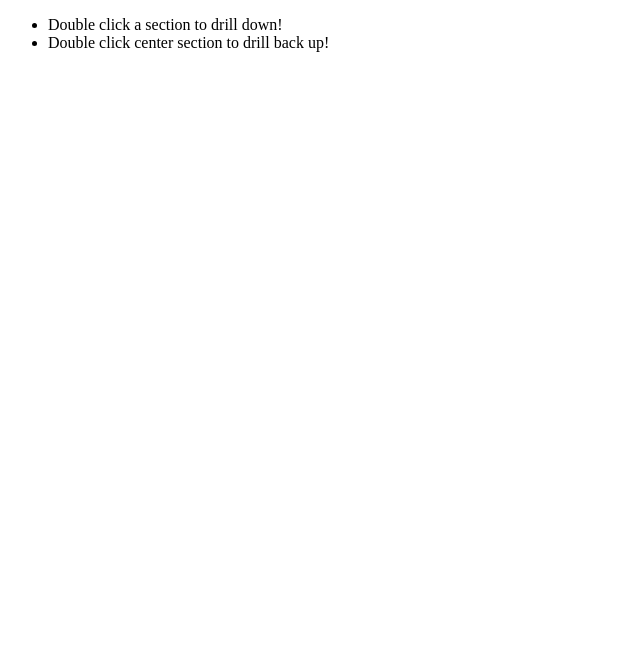
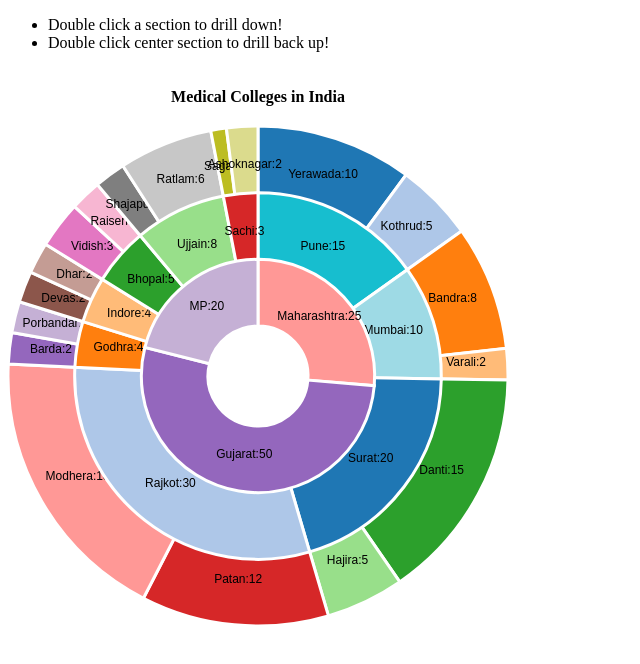
Before and after one commit to pshivale/psd3, a plain HTML site: page samples/donut_chart_multilevel.html in a window 1280 px wide. Shown: the whole page, without its empty margins (0-640 px from the left). Drawn offline with nearby package versions, Linux system fonts and the light colour scheme; files that its build step writes are made by us from their sources.

Commit message:
fix links to js and css

```diff
--- a/samples/donut_chart_multilevel.html
+++ b/samples/donut_chart_multilevel.html
@@ -1,13 +1,11 @@
 <!DOCTYPE html>
 <html>
 <head>
-<meta charset="UTF-8">
-<title>psd3 - Complex Multi-level Donut Chart</title>
-<script type="text/javascript" src="../vendor/js/d3.js"></script>
-<script type="text/javascript" src="../psd3.js"></script>
-
-<link rel="stylesheet" type="text/css" href="../psd3.css"/>
-
+	<meta charset="UTF-8">
+	<title>psd3 - Complex Multi-level Donut Chart</title>
+	<script type="text/javascript" src="../js/d3.js"></script>
+	<script type="text/javascript" src="../js/psd3.min.js"></script>
+	<link rel="stylesheet" type="text/css" href="../css/psd3.min.css"/>
 </head>
 <body>
 
```
Also changed, not shown: samples/pie_chart_simple.html (+5 -7 lines).
